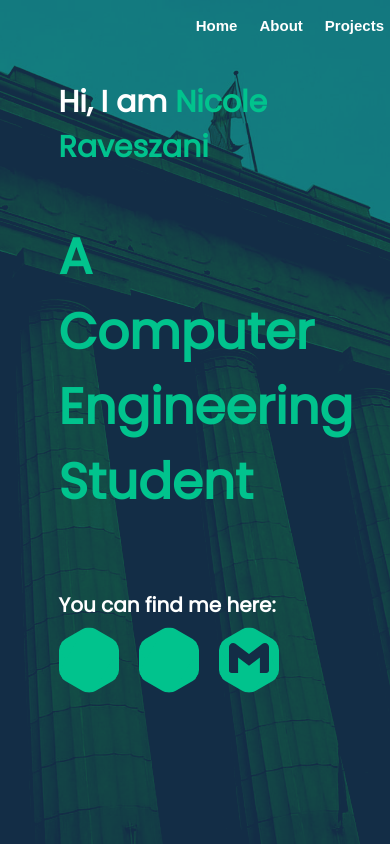
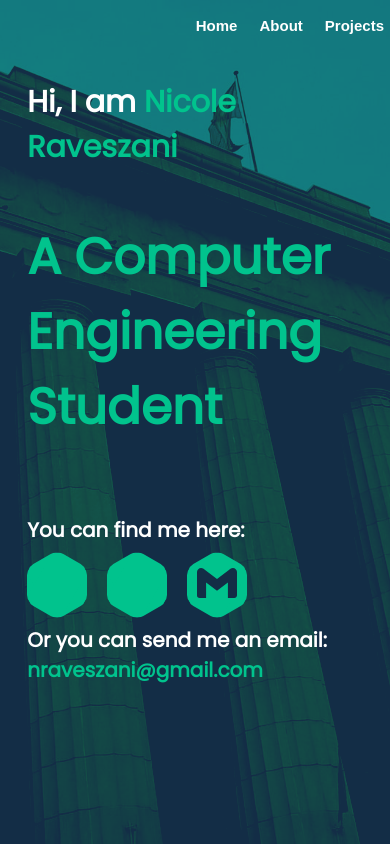
Before and after one commit to nravesz/Portfolio, a React (Create React App) app in the folder front/: page / in a window 390 px wide. Built offline with nearby package versions, Linux system fonts and the light colour scheme; some icons are missing; the HTML template or start-up script is replaced by a standard one.

Commit message:
details in home

```diff
--- a/front/src/components/home/Links.tsx
+++ b/front/src/components/home/Links.tsx
@@ -3,9 +3,12 @@ import "./styles/Links.scss";
 
 const Links = () => {
     return (
-        <div className="links-div">
-            <p>You can find me here:</p>
-            <SitesIcons />
+        <div>
+            <div className="links-div">
+                <p>You can find me here:</p>
+                <SitesIcons />
+            </div>
+                <p>Or you can send me an email: <span>nraveszani@gmail.com</span></p>
         </div>
     );
 };
--- a/front/src/components/home/styles/Home.scss
+++ b/front/src/components/home/styles/Home.scss
@@ -16,5 +16,6 @@
         padding-top: 0vh;
         margin-top: 0vh;
         margin-bottom: 0vh;
+        padding-inline: 2vw;
     };
 };
```
